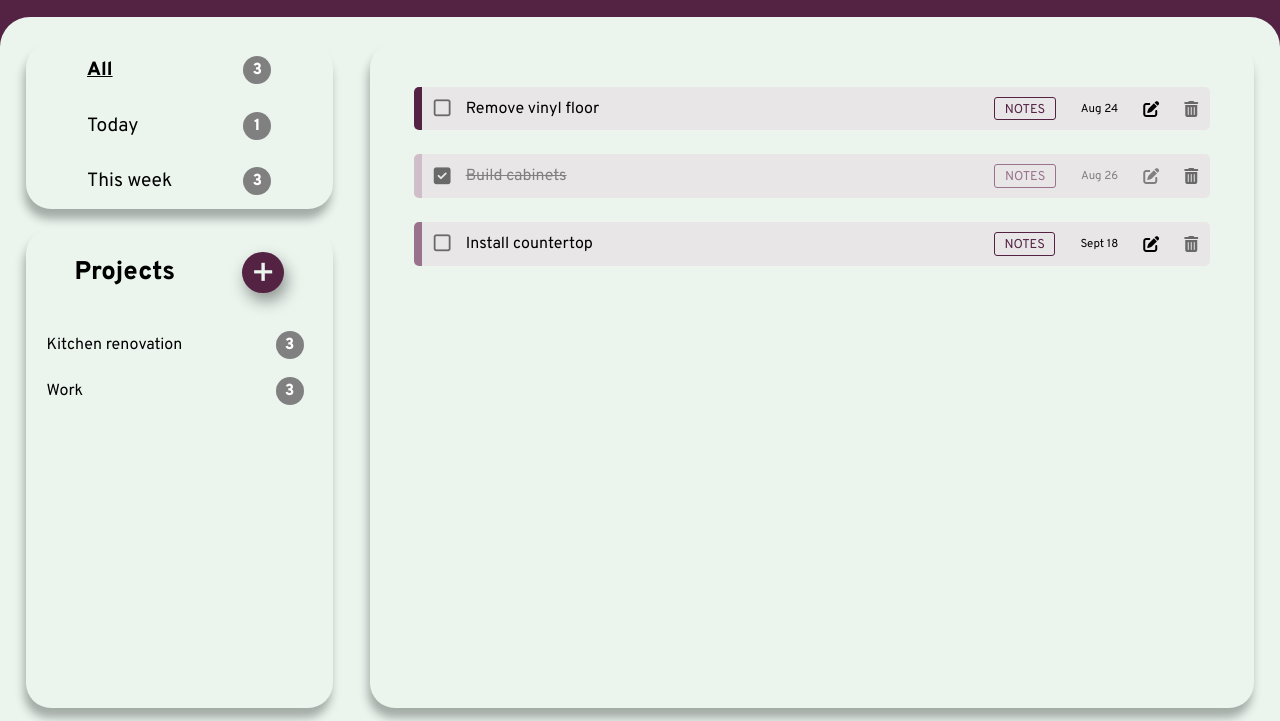
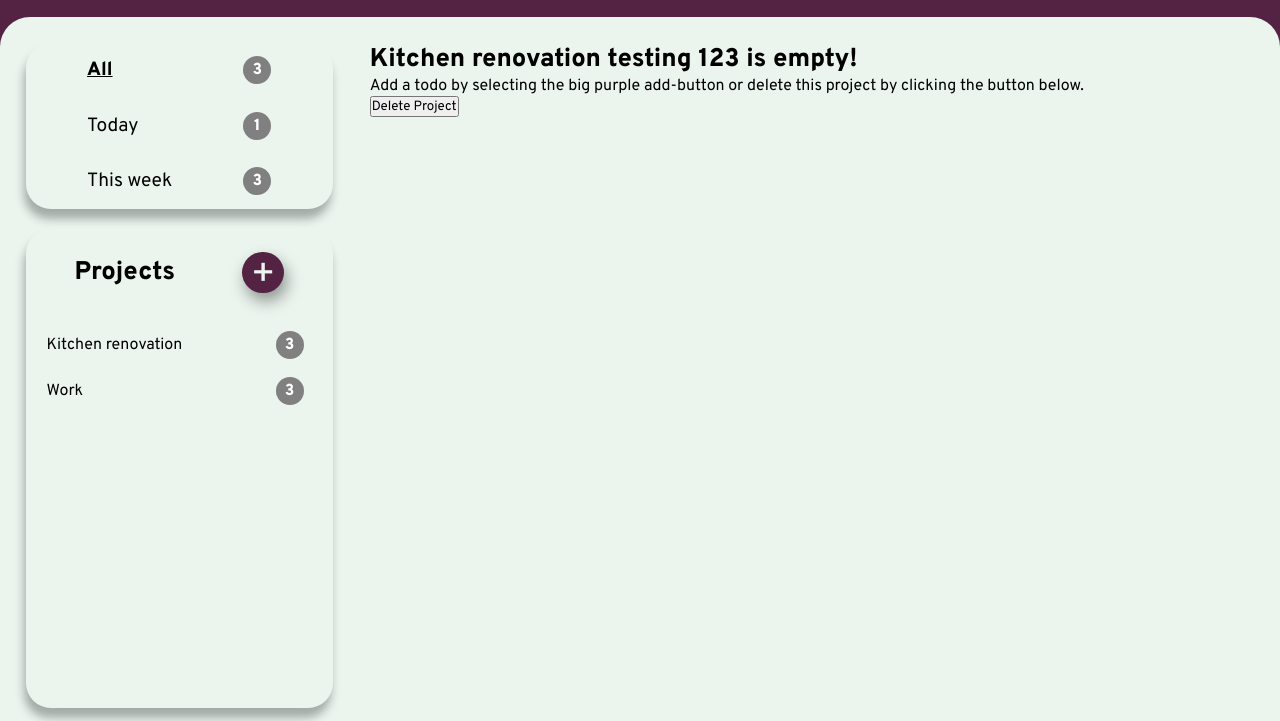
Before and after one commit to cynthem/Todo-list, a website built with webpack: page dist/index.html in a window 1280 px wide. Shown: the part 79-800 px from the top of the page. Built offline with nearby package versions, Linux system fonts and the light colour scheme.

Commit message:
Create empty project warning layout

```diff
--- a/dist/index.html
+++ b/dist/index.html
@@ -109,6 +109,11 @@
                         <button class="item-delete"><i class="fa-solid fa-trash-can"></i></button>
                     </div>
                 </div>
+            </div>
+            <div class="empty-project">
+                <h2 class="empty-title"><span class="empty-name">Kitchen renovation testing 123</span> is empty!</h2>
+                <p>Add a todo by selecting the big purple add-button or delete this project by clicking the button below.</p>
+                <button class="empty-delete">Delete Project</button>
             </div>
         </div>
         <div class="add-new-card">
--- a/dist/style.css
+++ b/dist/style.css
@@ -304,6 +304,7 @@ h2 {
     gap: 4%;
     padding: 5% 5% 2%;
     overflow-y: scroll;
+    display: none;
 }
 
 .list-item {
```
